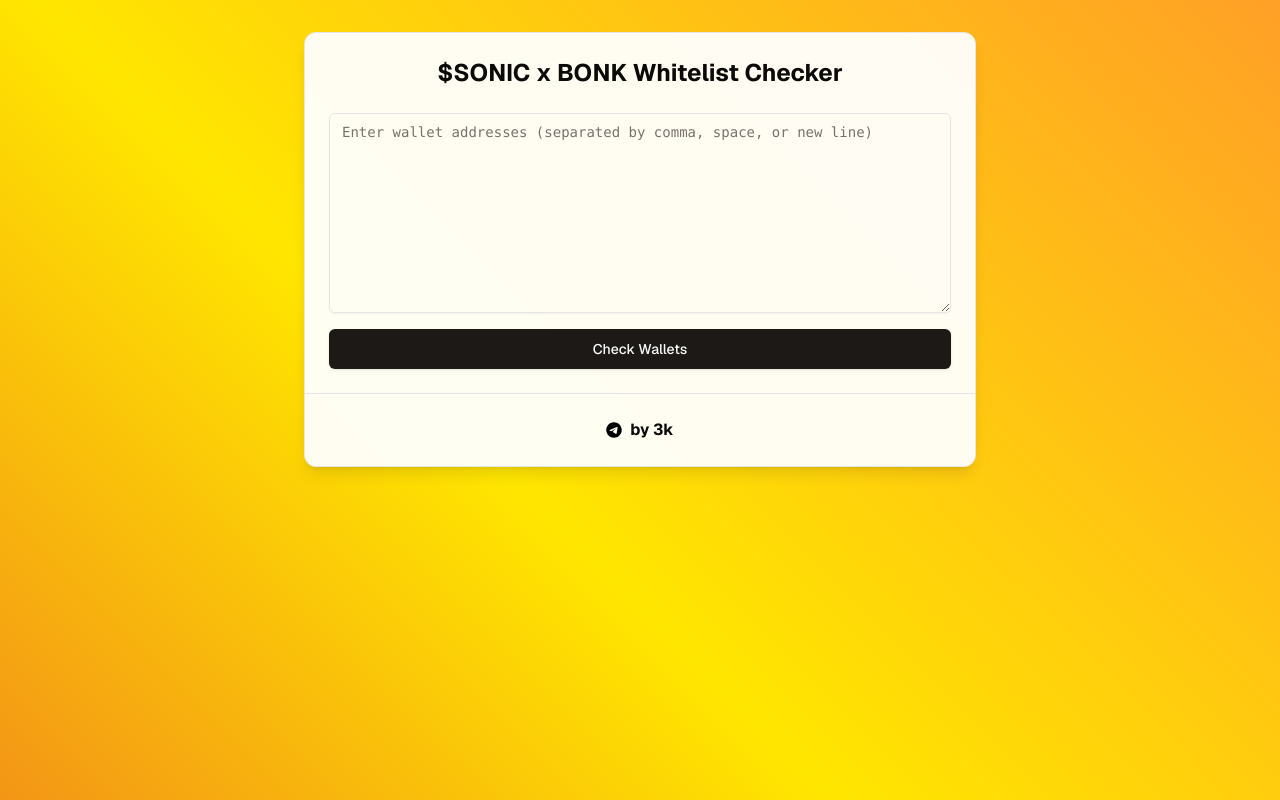
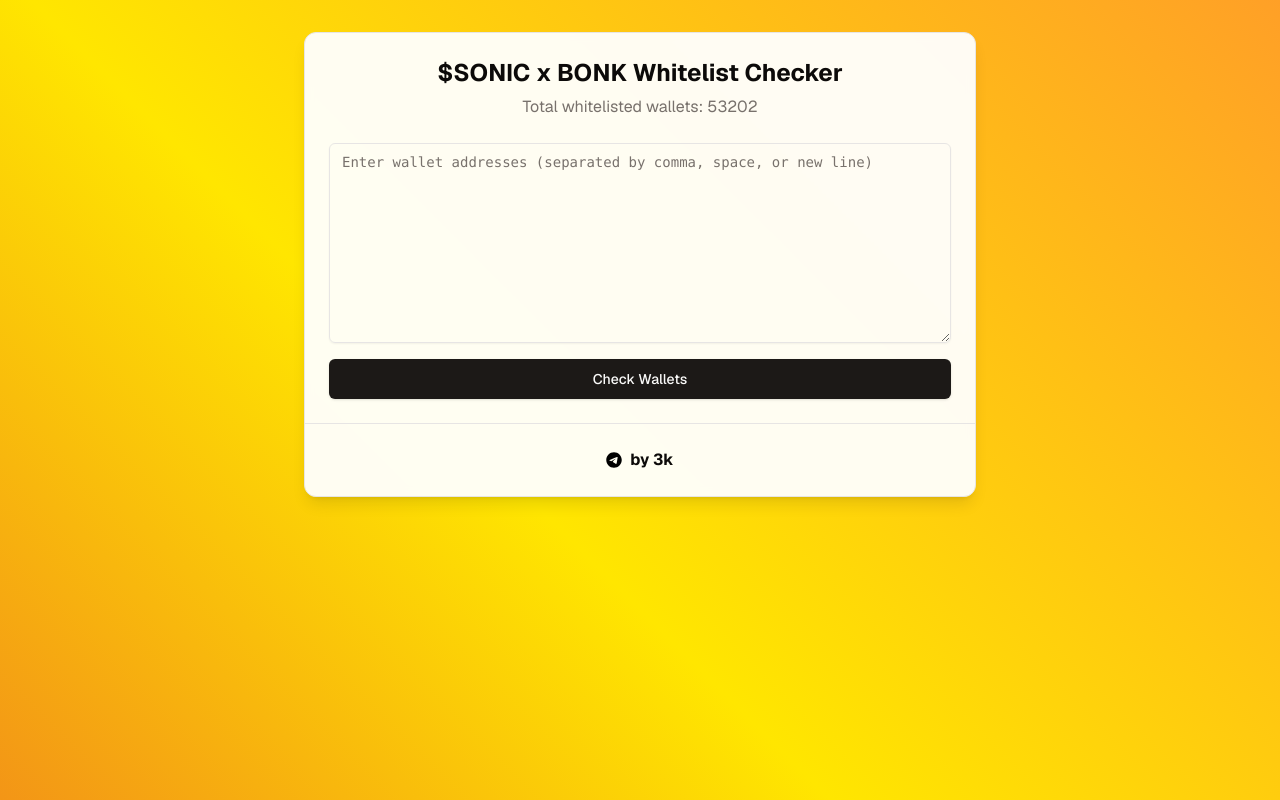
Before and after one commit to ferbiy/sonic-whitelist, a Next.js app: page /sonic-whitelist/ in a window 1280 px wide. Built offline with nearby package versions, Linux system fonts and the light colour scheme.

Commit message:
feat: total wls

```diff
--- a/src/app/page.tsx
+++ b/src/app/page.tsx
@@ -47,6 +47,9 @@
           <h1 className="text-2xl font-bold text-center">
             $SONIC x BONK Whitelist Checker
           </h1>
+          <p className="text-center text-muted-foreground">
+            Total whitelisted wallets: {whitelist.size}
+          </p>
         </CardHeader>
         <CardContent className="space-y-4">
           <Textarea
```
